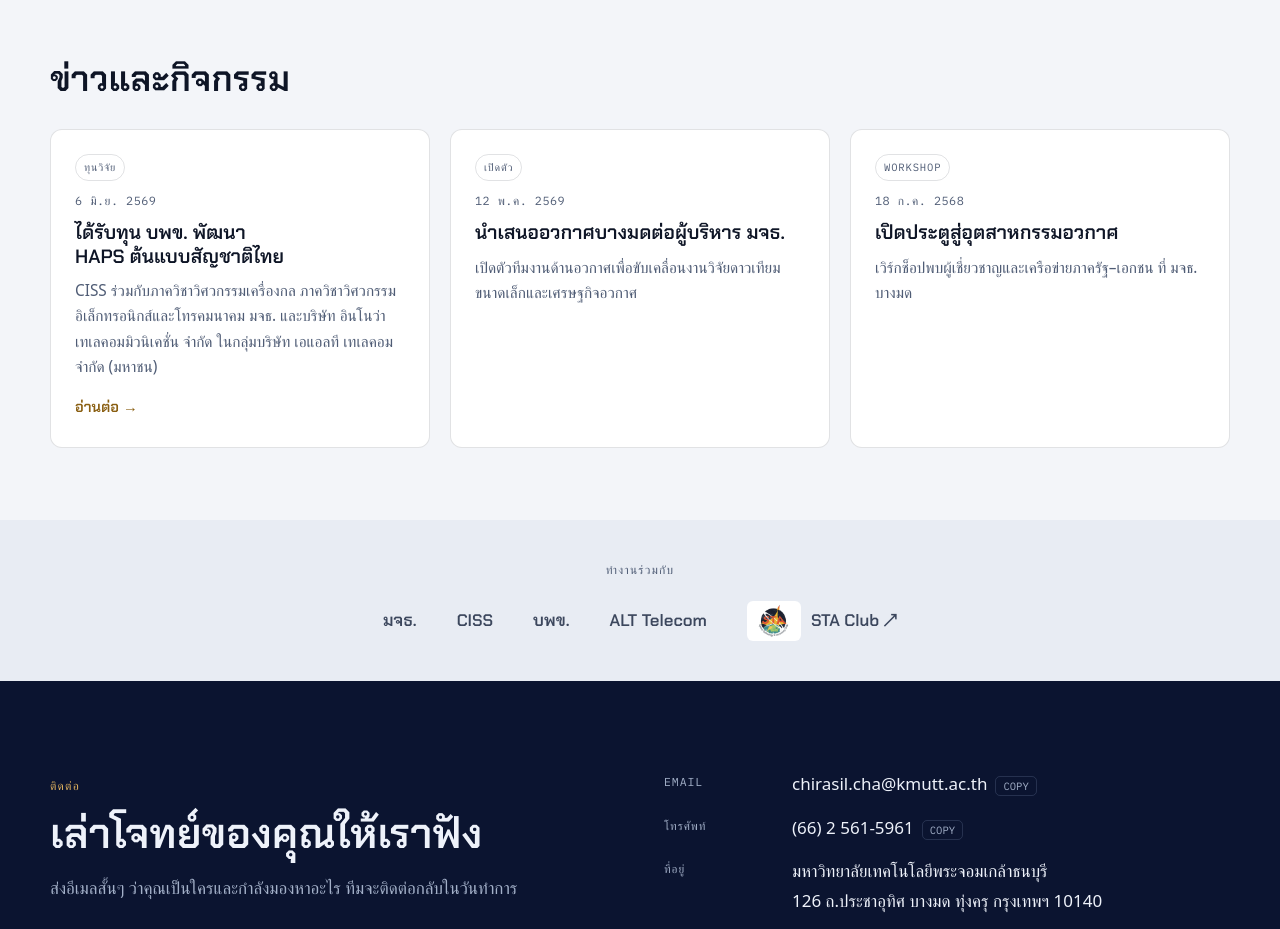
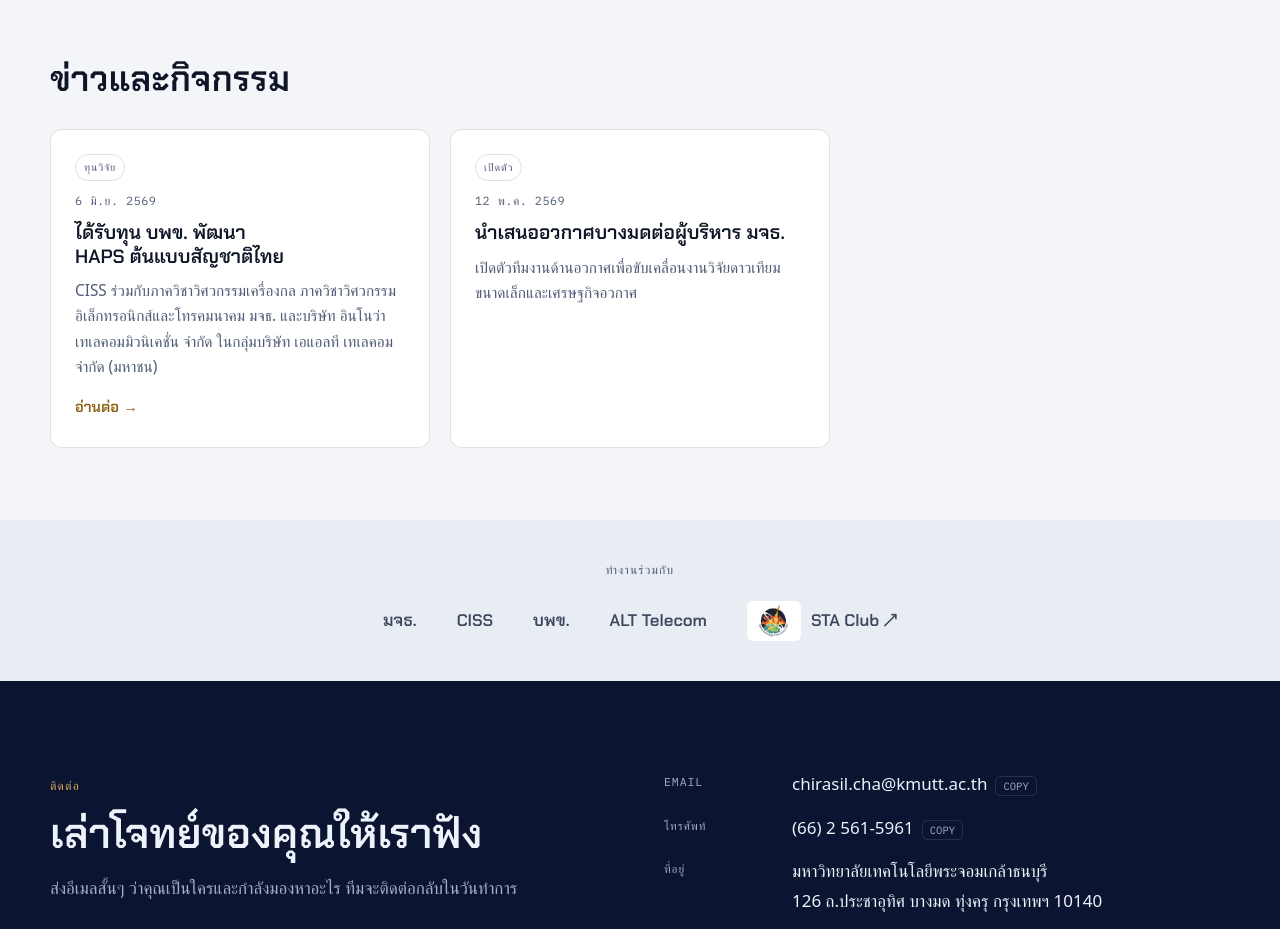
Before and after one commit to chirasil/thonburi-space, a plain HTML site: page index.html in a window 1280 px wide. Shown: the part 7100-8029 px from the top of the page. Drawn offline with Linux system fonts and the light colour scheme; no server answers; a web font is replaced by a local one.

Commit message:
Home: drop the workshop card from the fallback news

```diff
--- a/index.html
+++ b/index.html
@@ -541,12 +541,6 @@ footer small{display:block;color:var(--dim);font-size:.76rem;margin-top:8px;line
         <h3 data-th="นำเสนออวกาศบางมดต่อผู้บริหาร มจธ." data-en="Thonburi Space presented to KMUTT leadership">นำเสนออวกาศบางมดต่อผู้บริหาร มจธ.</h3>
         <p data-th="เปิดตัวทีมงานด้านอวกาศเพื่อขับเคลื่อนงานวิจัยดาวเทียมขนาดเล็กและเศรษฐกิจอวกาศ" data-en="The space team was introduced to drive small-satellite research and the space economy.">เปิดตัวทีมงานด้านอวกาศเพื่อขับเคลื่อนงานวิจัยดาวเทียมขนาดเล็กและเศรษฐกิจอวกาศ</p>
       </article>
-      <article>
-        <span class="tag">Workshop</span>
-        <time datetime="2025-07-18" data-th="18 ก.ค. 2568" data-en="18 Jul 2025">18 ก.ค. 2568</time>
-        <h3 data-th="เปิดประตูสู่อุตสาหกรรมอวกาศ" data-en="Opening the door to the space industry">เปิดประตูสู่อุตสาหกรรมอวกาศ</h3>
-        <p data-th="เวิร์กช็อปพบผู้เชี่ยวชาญและเครือข่ายภาครัฐ–เอกชน ที่ มจธ. บางมด" data-en="A workshop with experts and the public–private network at KMUTT Bang Mod.">เวิร์กช็อปพบผู้เชี่ยวชาญและเครือข่ายภาครัฐ–เอกชน ที่ มจธ. บางมด</p>
-      </article>
     </div>
   </div>
 </section>
```
